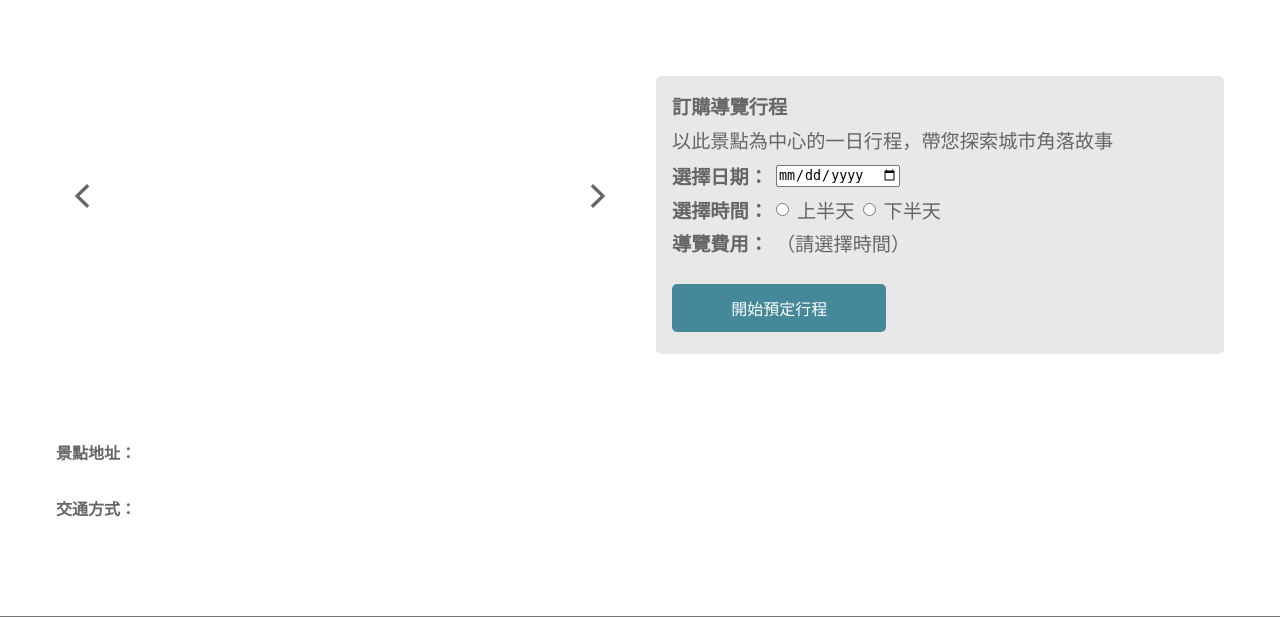
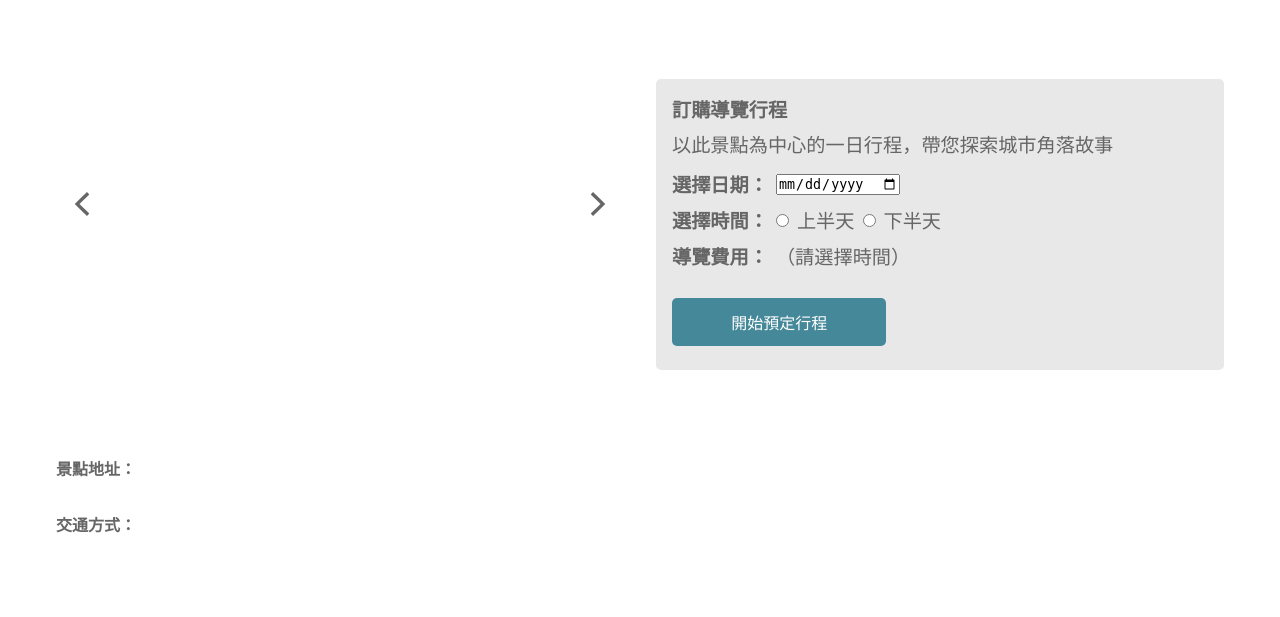
Before and after one commit to xboxertony/taipei-day-trip-website, a Flask app: page /attraction/1 in a window 1280 px wide. Shown: the part 54-671 px from the top of the page. Run offline with Flask 2, Linux system fonts and the light colour scheme; data that the repository does not hold is empty.

Commit message:
better UX

```diff
--- a/api/static/CSS/attraction.css
+++ b/api/static/CSS/attraction.css
@@ -340,7 +340,7 @@ main .content .top .left-box {
           flex: 1 1 50%;
   margin: 1rem;
   width: 100%;
-  height: 45vh;
+  height: 47vh;
 }
 
 main .content .top .left-box .image {
--- a/api/static/CSS/attraction.scss
+++ b/api/static/CSS/attraction.scss
@@ -20,7 +20,7 @@ main {
         flex: 1 1 50%;
         margin: 1rem;
         width: 100%;
-        height: 45vh;
+        height: 47vh;
 
         .image {
           width: 100%;
--- a/api/static/CSS/style.css
+++ b/api/static/CSS/style.css
@@ -426,7 +426,7 @@ main .items a {
   border: 1px solid #e8e8e8;
   border-radius: 5px;
   margin: 1%;
-  width: 22%;
+  width: 23%;
   height: 15%;
   color: #757575;
   text-decoration: none;
--- a/api/static/CSS/style.scss
+++ b/api/static/CSS/style.scss
@@ -98,7 +98,7 @@ main {
       border-radius: 5px;
       margin: 1%;
 
-      width: 22%;
+      width: 23%;
       height: 15%;
 
       color: #757575;
--- a/api/templates/attraction.html
+++ b/api/templates/attraction.html
@@ -52,7 +52,7 @@
               name="time"
               value="morning"
             />
-            <label for="forenoon">上半天</label>
+            <label for="morning">上半天</label>
 
             <input
               class="afternoon"
```
